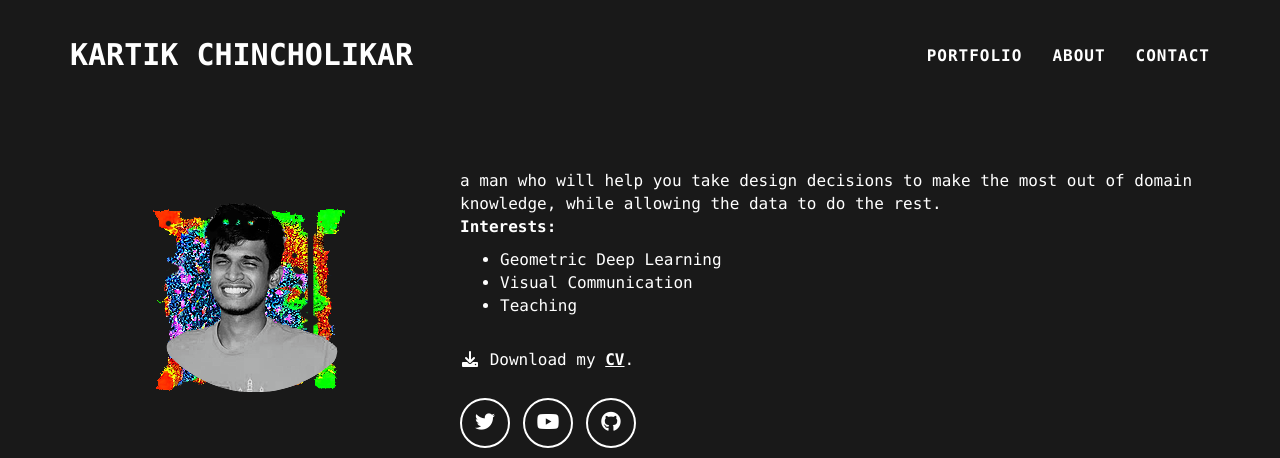
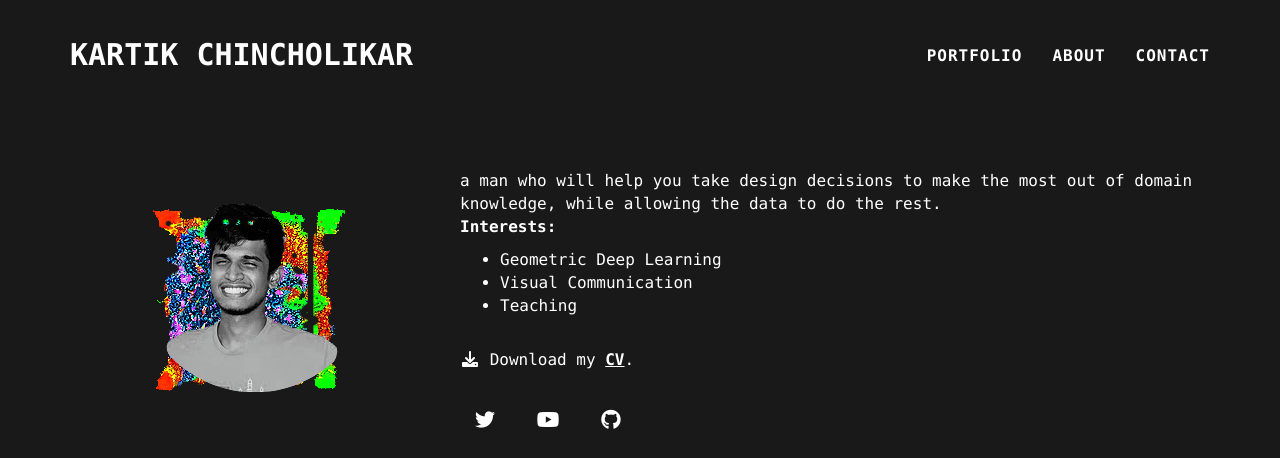
Before and after one commit to kartikchincholikar/kartikchincholikar.github.io, a Jekyll site: the page built from _posts/2014-07-17-Simulations in Statistical Learning Theory.markdown, in a window 1280 px wide and 1400 px high. Shown: the top 458 px of the window. Built offline with Jekyll 4.4.1, drawn with Linux system fonts in a browser that asks for light colours; grey boxes are pictures that could not be loaded.

Commit message:
Update main.css

```diff
--- a/_includes/css/main.css
+++ b/_includes/css/main.css
@@ -407,7 +407,7 @@ footer .footer-below {
     display: inline-block;
     width: 50px;
     height: 50px;
-    border: 2px solid #fff;
+    border: 0px solid #fff;
     border-radius: 100%;
     text-align: center;
     font-size: 20px;
```
